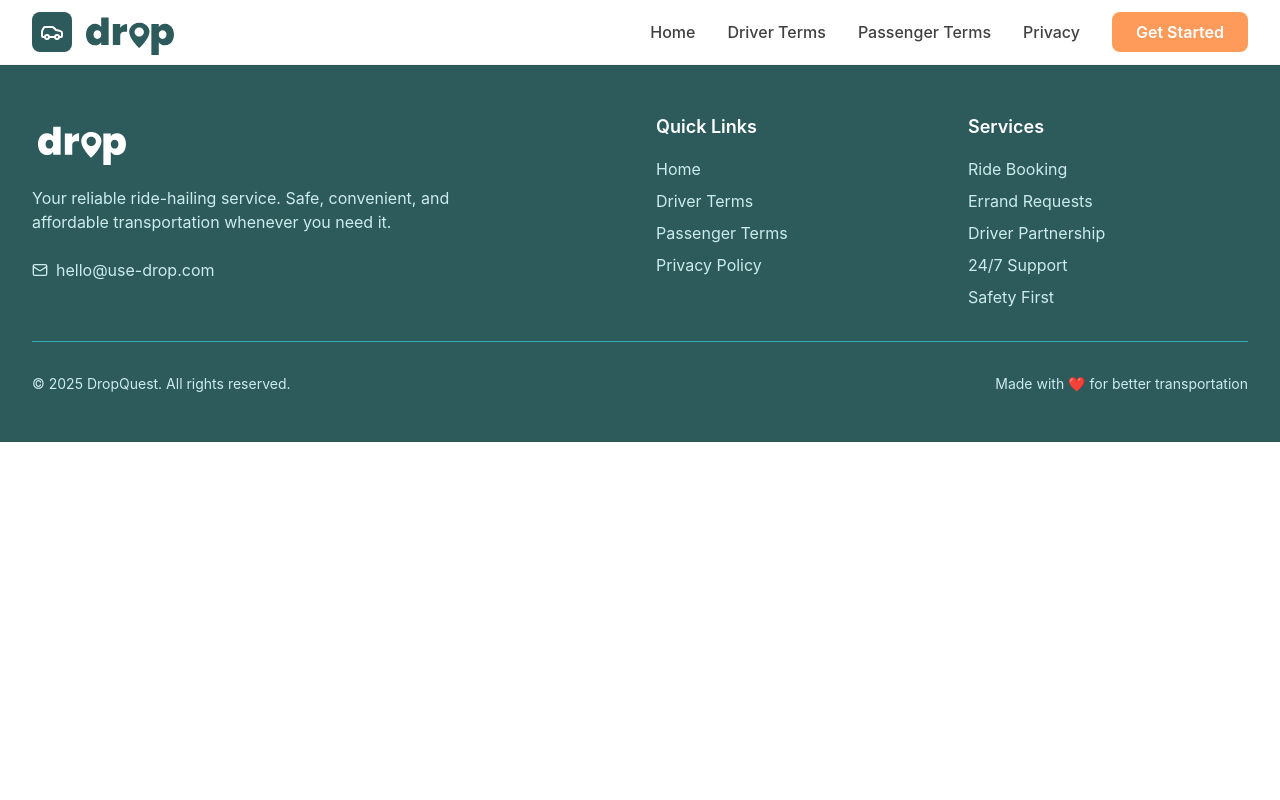
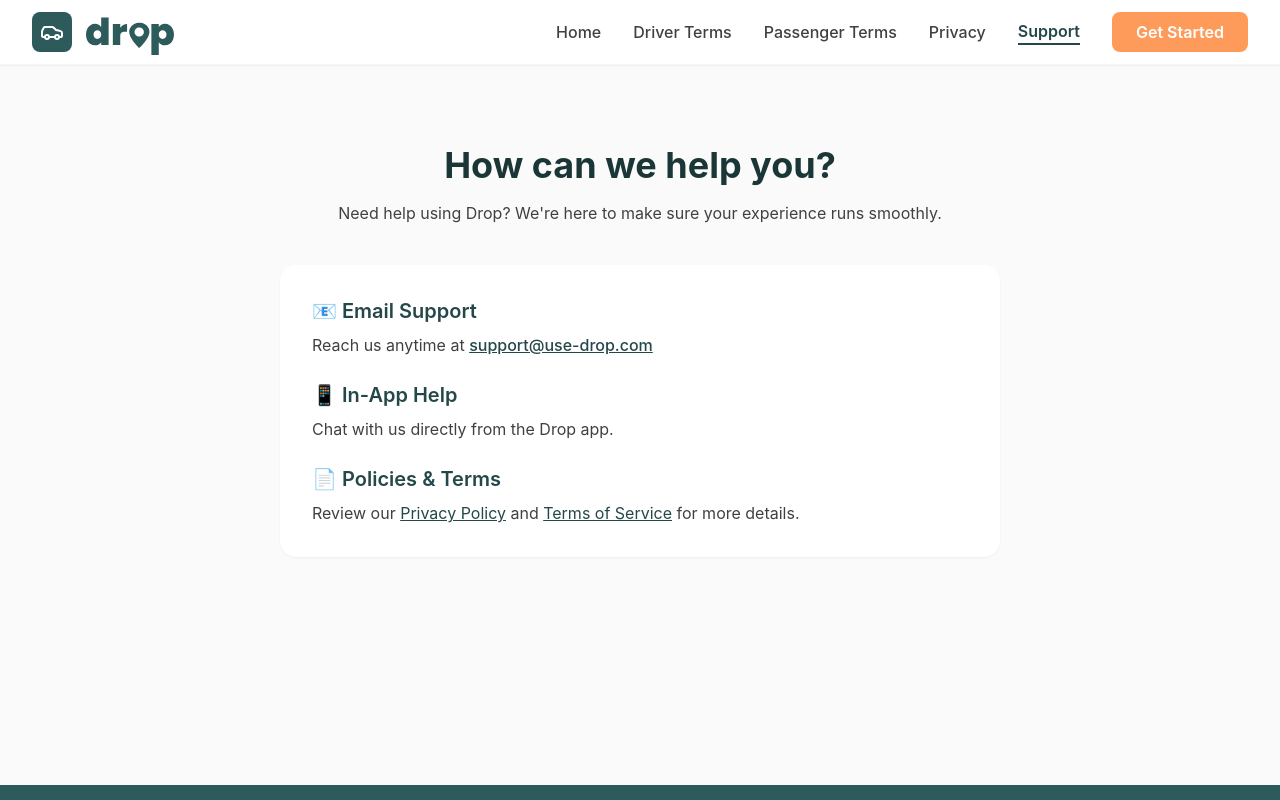
Before and after one commit to mikeyxx/drop-landing-page, a React (Vite) app: page /support in a window 1280 px wide. Shown: the top 800 px of the page. Built offline with nearby package versions, Linux system fonts and the light colour scheme.

Commit message:
add support page

```diff
--- a/package.json
+++ b/package.json
@@ -10,6 +10,7 @@
     "preview": "vite preview"
   },
   "dependencies": {
+    "antd": "^5.27.6",
     "lucide-react": "^0.344.0",
     "react": "^18.3.1",
     "react-dom": "^18.3.1",
--- a/src/App.tsx
+++ b/src/App.tsx
@@ -6,6 +6,7 @@
 import Navbar from './components/Navbar';
 import Footer from './components/Footer';
 import VerifyEmail from './pages/VerifyEmail';
+import Support from './pages/Support';
 
 function App() {
   return (
@@ -17,6 +18,7 @@
           <Route path="/driver-terms" element={<DriverTerms />} />
           <Route path="/passenger-terms" element={<PassengerTerms />} />
           <Route path="/privacy" element={<PrivacyPolicy />} />
+          <Route path="/support" element={<Support />} />
           <Route path="/verify-email" element={<VerifyEmail />} />
         </Routes>
         <Footer />
--- a/src/components/Footer.tsx
+++ b/src/components/Footer.tsx
@@ -20,7 +20,7 @@
             <div className="flex space-x-4">
               <div className="flex items-center space-x-2 text-primary-100">
                 <Mail className="h-4 w-4" />
-                <span>hello@use-drop.com</span>
+                <span>support@use-drop.com</span>
               </div>
             </div>
           </div>
--- a/src/components/Navbar.tsx
+++ b/src/components/Navbar.tsx
@@ -64,6 +64,14 @@
             >
               Privacy
             </NavLink>
+            <NavLink
+              to="/support"
+              className={({ isActive }) =>
+                `${baseLinkClasses} ${isActive ? activeClasses : inactiveClasses}`
+              }
+            >
+              Support
+            </NavLink>
             <div className="flex items-center space-x-4">
               <button className="bg-secondary-400 text-white px-6 py-2 rounded-lg hover:bg-secondary-500 transition-colors font-semibold">
                 Get Started
@@ -126,6 +134,16 @@
               >
                 Privacy Policy
               </NavLink>
+              <NavLink
+                to="/support"
+                className={({ isActive }) =>
+                  `block px-3 py-2 ${baseLinkClasses} ${isActive ? activeClasses : inactiveClasses
+                  }`
+                }
+                onClick={() => setIsOpen(false)}
+              >
+                Support
+              </NavLink>
               <div className="px-3 py-2">
                 <button className="w-full bg-secondary-400 text-white px-6 py-2 rounded-lg hover:bg-secondary-500 transition-colors font-semibold">
                   Get Started
--- /dev/null
+++ b/src/pages/Support.tsx
@@ -0,0 +1,62 @@
+const Support = () => {
+    return (
+        <main className="min-h-[calc(100vh-80px)] flex flex-col justify-between bg-neutral-50">
+            {/* Content */}
+            <section className="flex-1">
+                <div className="max-w-3xl mx-auto py-20 px-6 text-center">
+                    <h1 className="text-4xl font-bold text-primary-700 mb-4">
+                        How can we help you?
+                    </h1>
+                    <p className="text-neutral-700 mb-10">
+                        Need help using Drop? We're here to make sure your experience runs smoothly.
+                    </p>
+
+                    <div className="bg-white shadow-sm rounded-2xl p-8 text-left space-y-6">
+                        <div>
+                            <h2 className="text-xl font-semibold text-primary-600 mb-2">
+                                📧 Email Support
+                            </h2>
+                            <p className="text-neutral-700">
+                                Reach us anytime at{" "}
+                                <a
+                                    href="mailto:support@use-drop.com"
+                                    className="text-primary-600 font-medium underline"
+                                >
+                                    support@use-drop.com
+                                </a>
+                            </p>
+                        </div>
+
+                        <div>
+                            <h2 className="text-xl font-semibold text-primary-600 mb-2">
+                                📱 In-App Help
+                            </h2>
+                            <p className="text-neutral-700">
+                                Chat with us directly from the Drop app.
+                            </p>
+                        </div>
+
+                        <div>
+                            <h2 className="text-xl font-semibold text-primary-600 mb-2">
+                                📄 Policies & Terms
+                            </h2>
+                            <p className="text-neutral-700">
+                                Review our{" "}
+                                <a href="/privacy" className="text-primary-600 underline">
+                                    Privacy Policy
+                                </a>{" "}
+                                and{" "}
+                                <a href="/driver-terms" className="text-primary-600 underline">
+                                    Terms of Service
+                                </a>{" "}
+                                for more details.
+                            </p>
+                        </div>
+                    </div>
+                </div>
+            </section>
+        </main>
+    );
+};
+
+export default Support;
```
Also changed, not shown: 1 other file (tests, documents, lock files or other folders).
